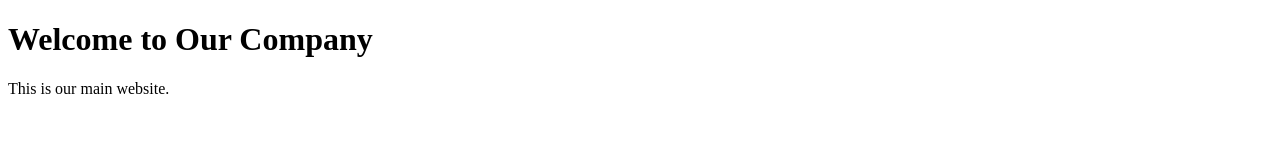
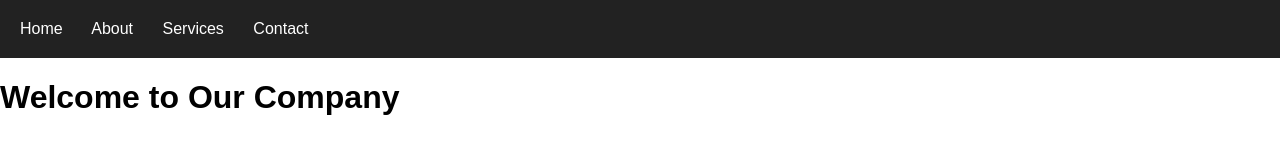
Before and after one commit to atshamhussain6-jpg/compny-project, a plain HTML site: page index.html in a window 1280 px wide. Drawn offline with Linux system fonts and the light colour scheme.

Commit message:
this is my second commit

```diff
--- a/index.html
+++ b/index.html
@@ -2,9 +2,39 @@
 <html>
 <head>
     <title>Company Website</title>
+
+    <style>
+        body {
+            margin: 0;
+            font-family: Arial, sans-serif;
+        }
+
+        nav {
+            background: #222;
+            padding: 20px;
+        }
+
+        nav a {
+            color: white;
+            text-decoration: none;
+            margin-right: 25px;
+        }
+
+        nav a:hover {
+            color: orange;
+        }
+    </style>
 </head>
 <body>
+
+    <nav>
+        <a href="#">Home</a>
+        <a href="#">About</a>
+        <a href="#">Services</a>
+        <a href="#">Contact</a>
+    </nav>
+
     <h1>Welcome to Our Company</h1>
-    <p>This is our main website.</p>
+
 </body>
 </html>
```
